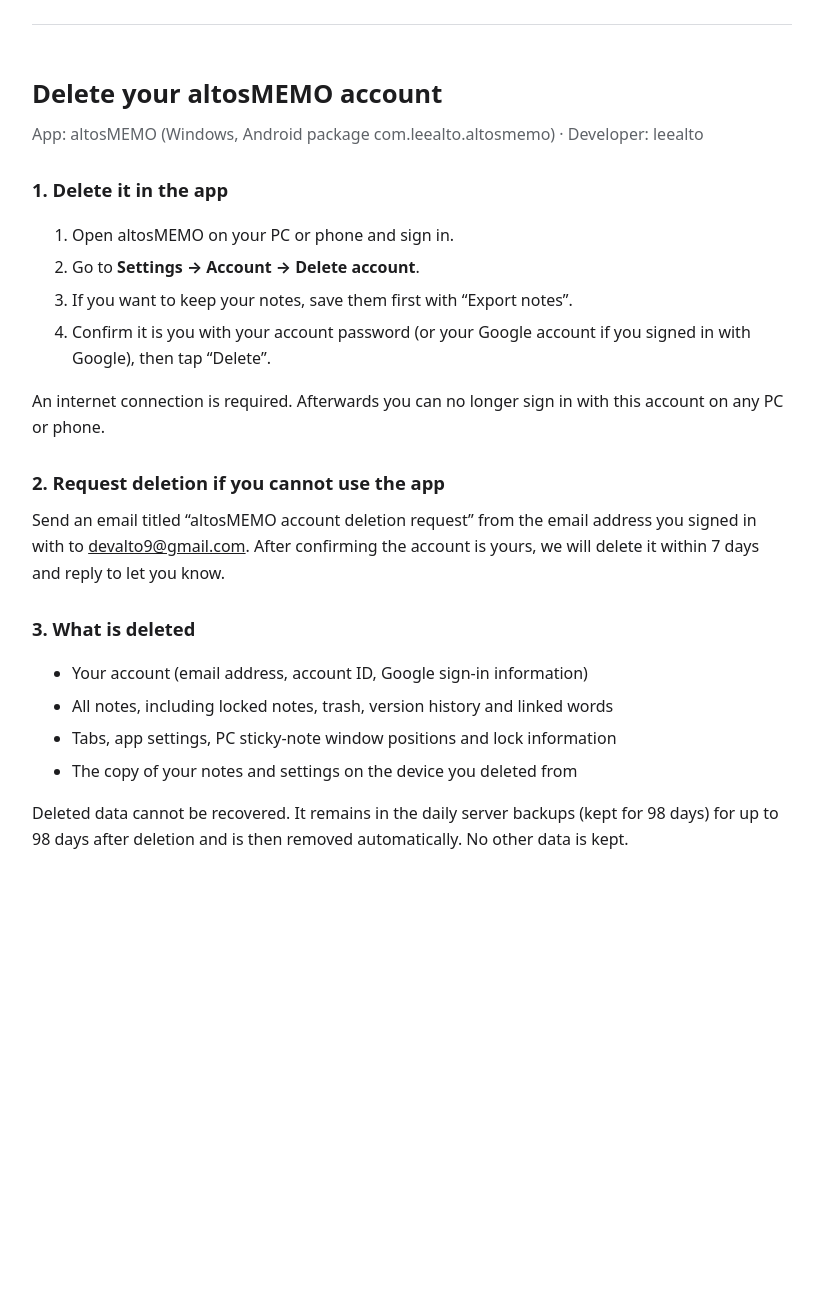
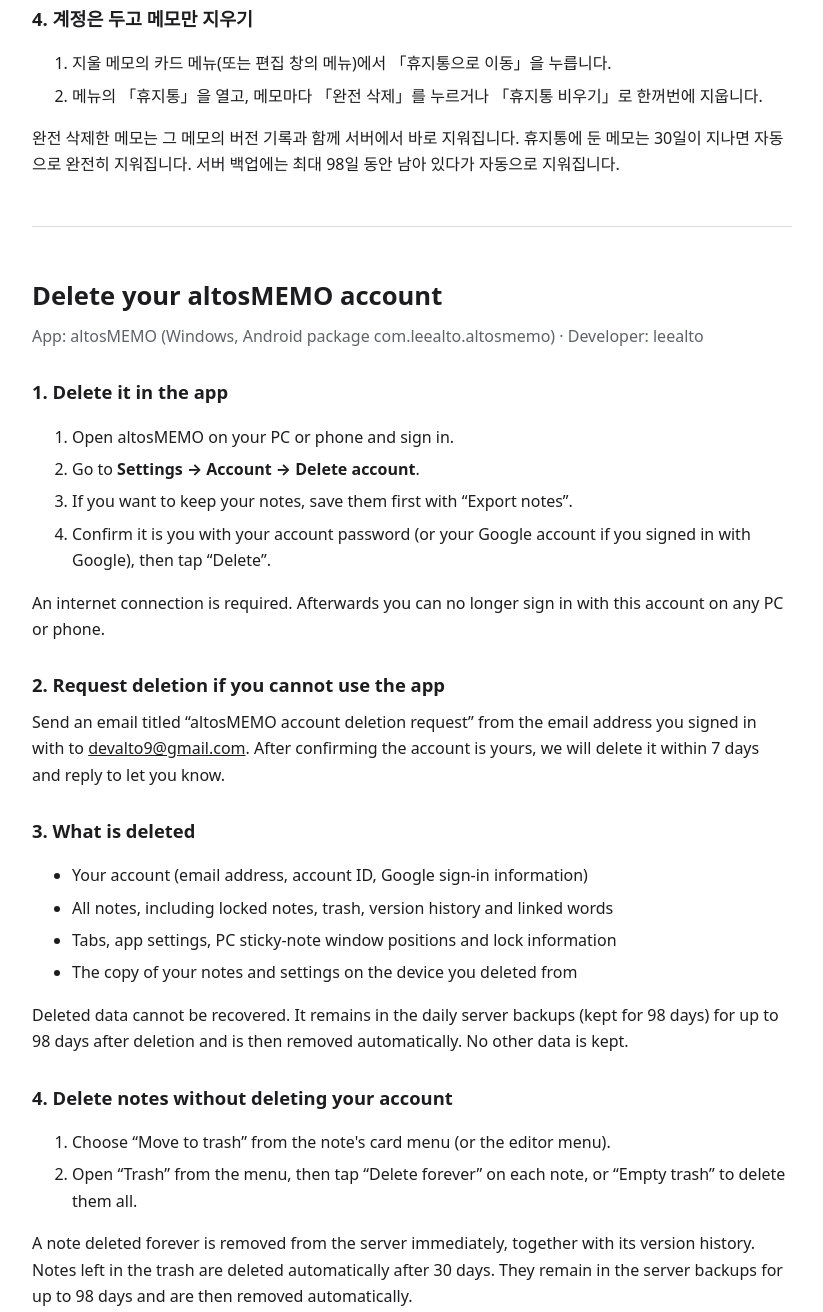
Before and after one commit to SKIN-CODE/releases, a plain HTML site: page altosmemo/delete-account.html in a window 1280 px wide. Shown: the part 757-2069 px from the top of the page, without its empty margins (228-1051 px from the left). Before the commit the page ends 1680 px from the top, so only its background shows below. Drawn offline with Linux system fonts and the light colour scheme.

Commit message:
altosmemo: 계정은 두고 메모만 지우는 방법 추가

```diff
--- a/altosmemo/delete-account.html
+++ b/altosmemo/delete-account.html
@@ -43,6 +43,13 @@
     <li>탈퇴한 기기 안에 남아 있던 메모 사본과 설정</li>
   </ul>
   <p>지운 정보는 되살릴 수 없습니다. 사고에 대비한 서버 백업(매일, 98일 보관)에는 삭제 뒤 최대 98일 동안 남아 있다가 자동으로 지워집니다. 따로 보관하는 정보는 없습니다.</p>
+
+  <h2 id="data">4. 계정은 두고 메모만 지우기</h2>
+  <ol>
+    <li>지울 메모의 카드 메뉴(또는 편집 창의 메뉴)에서 「휴지통으로 이동」을 누릅니다.</li>
+    <li>메뉴의 「휴지통」을 열고, 메모마다 「완전 삭제」를 누르거나 「휴지통 비우기」로 한꺼번에 지웁니다.</li>
+  </ol>
+  <p>완전 삭제한 메모는 그 메모의 버전 기록과 함께 서버에서 바로 지워집니다. 휴지통에 둔 메모는 30일이 지나면 자동으로 완전히 지워집니다. 서버 백업에는 최대 98일 동안 남아 있다가 자동으로 지워집니다.</p>
 </section>
 
 <hr>
@@ -71,6 +78,13 @@
     <li>The copy of your notes and settings on the device you deleted from</li>
   </ul>
   <p>Deleted data cannot be recovered. It remains in the daily server backups (kept for 98 days) for up to 98 days after deletion and is then removed automatically. No other data is kept.</p>
+
+  <h2 id="data-en">4. Delete notes without deleting your account</h2>
+  <ol>
+    <li>Choose “Move to trash” from the note's card menu (or the editor menu).</li>
+    <li>Open “Trash” from the menu, then tap “Delete forever” on each note, or “Empty trash” to delete them all.</li>
+  </ol>
+  <p>A note deleted forever is removed from the server immediately, together with its version history. Notes left in the trash are deleted automatically after 30 days. They remain in the server backups for up to 98 days and are then removed automatically.</p>
 </section>
 </main>
 </body>
```
